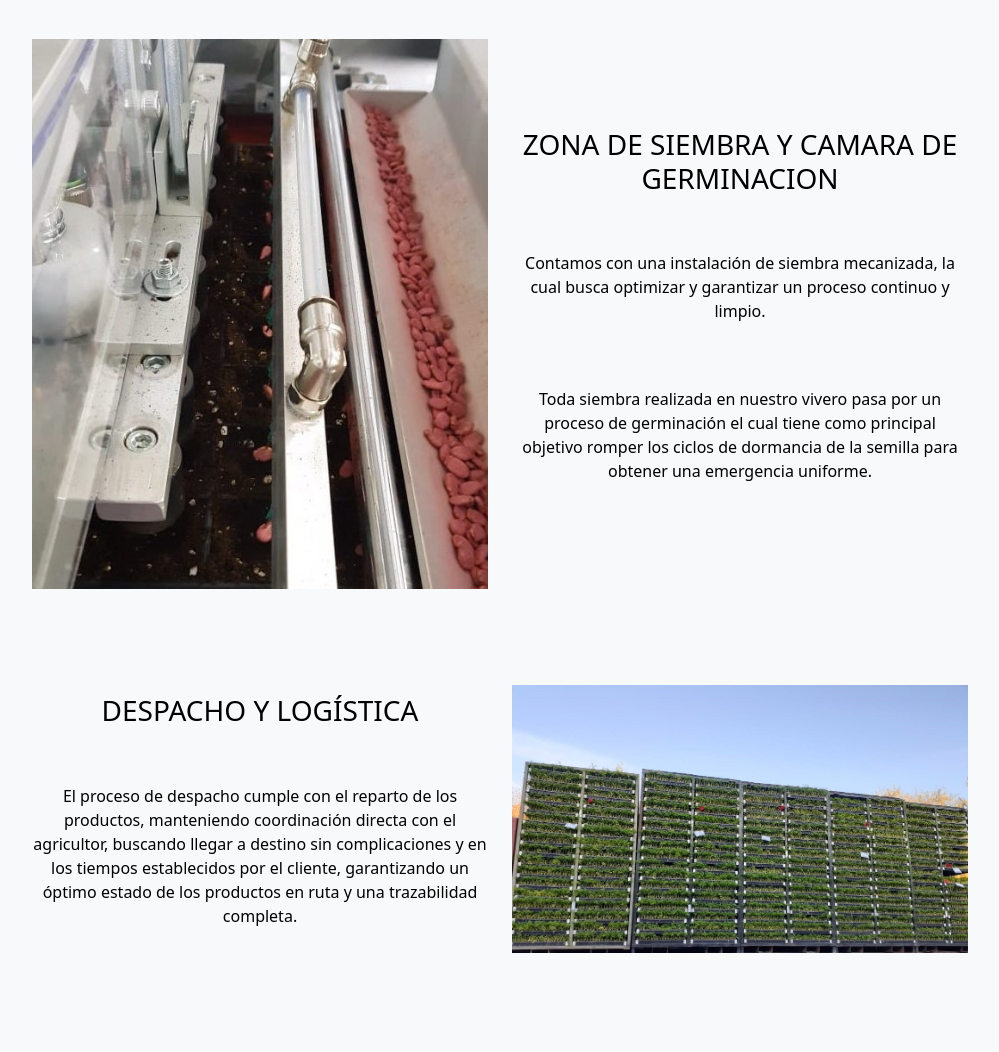
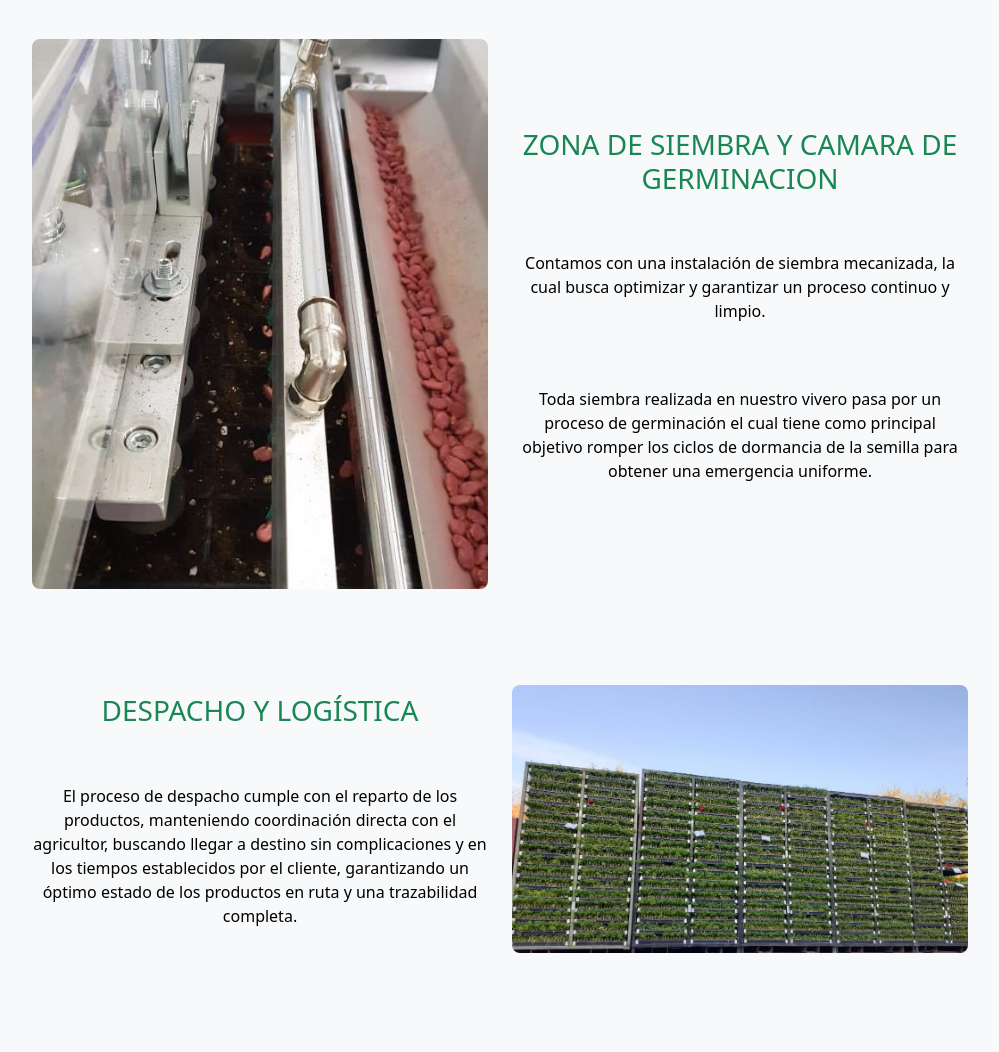
Before and after one commit to JoaquinCallejonG/JoaquinCallejonG.github.io, a plain HTML site: page servicios.html in a window 1280 px wide. Shown: the part 860-1912 px from the top of the page, without its empty margins (140-1139 px from the left). Drawn offline with nearby package versions, Linux system fonts and the light colour scheme.

Commit message:
actualizacion instalaciones y servicios

```diff
--- a/servicios.html
+++ b/servicios.html
@@ -78,21 +78,21 @@
         <div class="container">
             <div class="row d-flex h-100 pb-5">
                 <div class="col-sm-6">
-                    <img src="images/plantar_semilla.jpeg" class="img-fluid d-none d-sm-block">
+                    <img src="images/plantar_semilla.jpeg" class="img-fluid d-none d-sm-block rounded-3">
                 </div>
                 <div class="col-sm-6 text-center justify-content-center align-self-center">
-                    <h3 class="pb-5">ZONA DE SIEMBRA Y CAMARA DE GERMINACION</h3>
+                    <h3 class="pb-5 text-success">ZONA DE SIEMBRA Y CAMARA DE GERMINACION</h3>
                     <p class="pb-5">Contamos con una instalación de siembra mecanizada, la cual busca optimizar y garantizar un proceso continuo y limpio.</p>
                     <p>Toda siembra realizada en nuestro vivero pasa por un proceso de germinación el cual tiene como principal objetivo romper los ciclos de dormancia de la semilla para obtener una emergencia uniforme.</p>
                 </div>
             </div>
             <div class="row d-flex h-100 pb-5 pt-5">
                 <div class="col-sm-6 text-center justify-content-center align-self-center">
-                    <h3 class="pb-5">DESPACHO Y LOGÍSTICA</h3>
+                    <h3 class="pb-5 text-success">DESPACHO Y LOGÍSTICA</h3>
                     <p class="pb-5">El proceso de despacho cumple con el reparto de los productos, manteniendo coordinación directa con el agricultor, buscando llegar a destino sin complicaciones y en los tiempos establecidos por el cliente, garantizando un óptimo estado de los productos en ruta y una trazabilidad completa.</p>
                 </div>
                 <div class="col-sm-6 pb-5">
-                    <img src="images/transporte.jpeg" class="img-fluid d-none d-sm-block">
+                    <img src="images/transporte.jpeg" class="img-fluid d-none d-sm-block rounded-3">
                 </div>
             </div>
         </div>
```
Also changed, not shown: instalaciones.html (+2 -2 lines).
